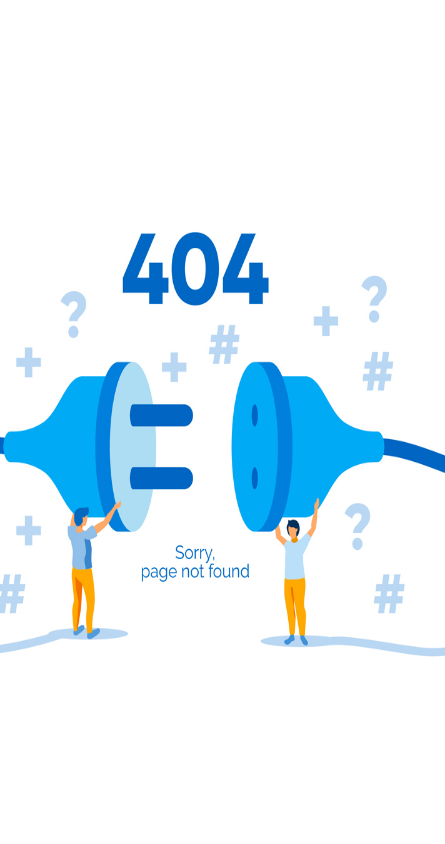
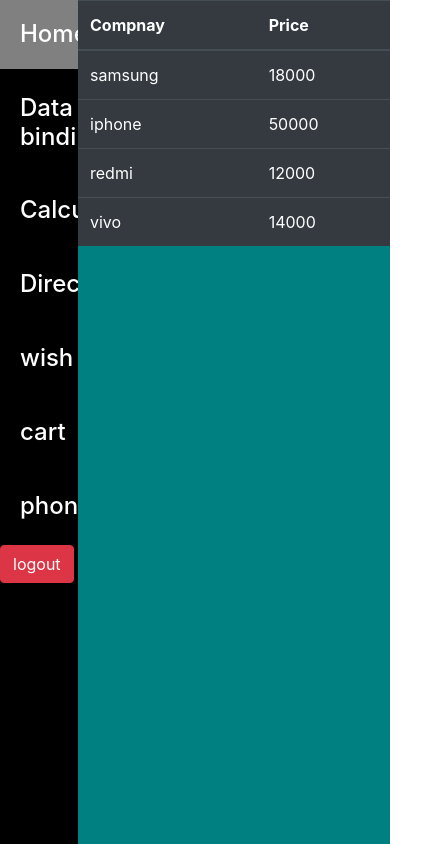
Before and after one commit to trainandhire/my-app6, an Angular app: page /dashboard/phones in a window 390 px wide. Shown: the whole page, 445 px wide, since content can reach past the window. Built offline with nearby package versions, Linux system fonts and the light colour scheme.

Commit message:
phone component implmented with service.

```diff
--- a/src/app/app-routing.module.ts
+++ b/src/app/app-routing.module.ts
@@ -8,6 +8,7 @@
 import { HomeComponent } from './home/home.component';
 import { LoginComponent } from './login/login.component';
 import { PagenotfoundComponent } from './pagenotfound/pagenotfound.component';
+import { PhonesComponent } from './phones/phones.component';
 import { WishComponent } from './wish/wish.component';
 
 const routes: Routes = [
@@ -18,7 +19,8 @@
     {path:'calculator', component:CalculatorComponent},
     {path:'directives', component:DirectivesComponent},
     {path:'wish', component:WishComponent},
-    {path:'cart', component:CartComponent}
+    {path:'cart', component:CartComponent},
+    {path:'phones', component:PhonesComponent}
   ]},
   {path:'',component: LoginComponent},
   {path:'**', component:PagenotfoundComponent}
--- a/src/app/app.module.ts
+++ b/src/app/app.module.ts
@@ -13,6 +13,7 @@
 import { DirectivesComponent } from './directives/directives.component';
 import { WishComponent } from './wish/wish.component';
 import { CartComponent } from './cart/cart.component';
+import { PhonesComponent } from './phones/phones.component';
 
 @NgModule({
   declarations: [
@@ -25,7 +26,8 @@
     DataBindingComponent,
     DirectivesComponent,
     WishComponent,
-    CartComponent
+    CartComponent,
+    PhonesComponent
   ],
   imports: [
     BrowserModule,
--- a/src/app/dashboard/dashboard.component.html
+++ b/src/app/dashboard/dashboard.component.html
@@ -6,6 +6,7 @@
         <h4 routerLink="directives">Directives</h4>
         <h4 routerLink="wish">wish</h4>
         <h4 routerLink="cart">cart</h4>
+        <h4 routerLink="phones">phones</h4>
         <button class="btn btn-danger" routerLink="/login">logout</button>
     </div>
     <div class="right">
--- /dev/null
+++ b/src/app/phones.service.ts
@@ -0,0 +1,15 @@
+import { Injectable } from '@angular/core';
+
+@Injectable({
+  providedIn: 'root'
+})
+export class PhonesService {
+
+  public phones:any = [
+    {company:'samsung',price:18000},
+    {company:'iphone',price:50000},
+    {company:'redmi',price:12000},
+    {company:'vivo',price:14000}
+  ];
+
+}
--- /dev/null
+++ b/src/app/phones/phones.component.html
@@ -0,0 +1,14 @@
+<table class="table table-dark">
+    <thead>
+        <tr>
+            <th>Compnay</th>
+            <th>Price</th>
+        </tr>
+    </thead>
+    <tbody>
+        <tr *ngFor="let phone of phones">
+            <td>{{phone.company}}</td>
+            <td>{{phone.price}}</td>
+        </tr>
+    </tbody>
+</table>
--- /dev/null
+++ b/src/app/phones/phones.component.ts
@@ -0,0 +1,21 @@
+import { Component, OnInit } from '@angular/core';
+import { PhonesService } from '../phones.service';
+
+@Component({
+  selector: 'app-phones',
+  templateUrl: './phones.component.html',
+  styleUrls: ['./phones.component.css']
+})
+export class PhonesComponent {
+
+  public phones:any = [];
+
+  constructor(private _phonesService:PhonesService) {
+
+    this.phones = _phonesService.phones;
+
+  }
+
+
+
+}
```
Also changed, not shown: src/app/phones/phones.component.css (added), 2 other files (tests, documents, lock files or other folders).
